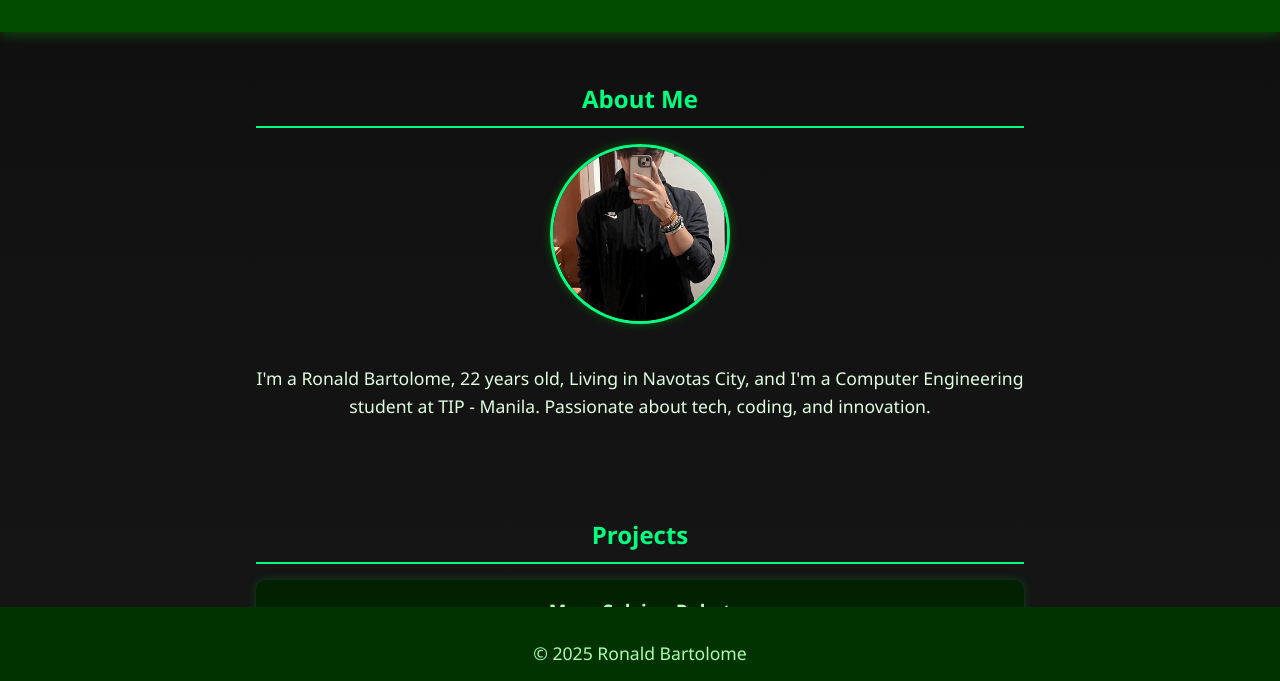
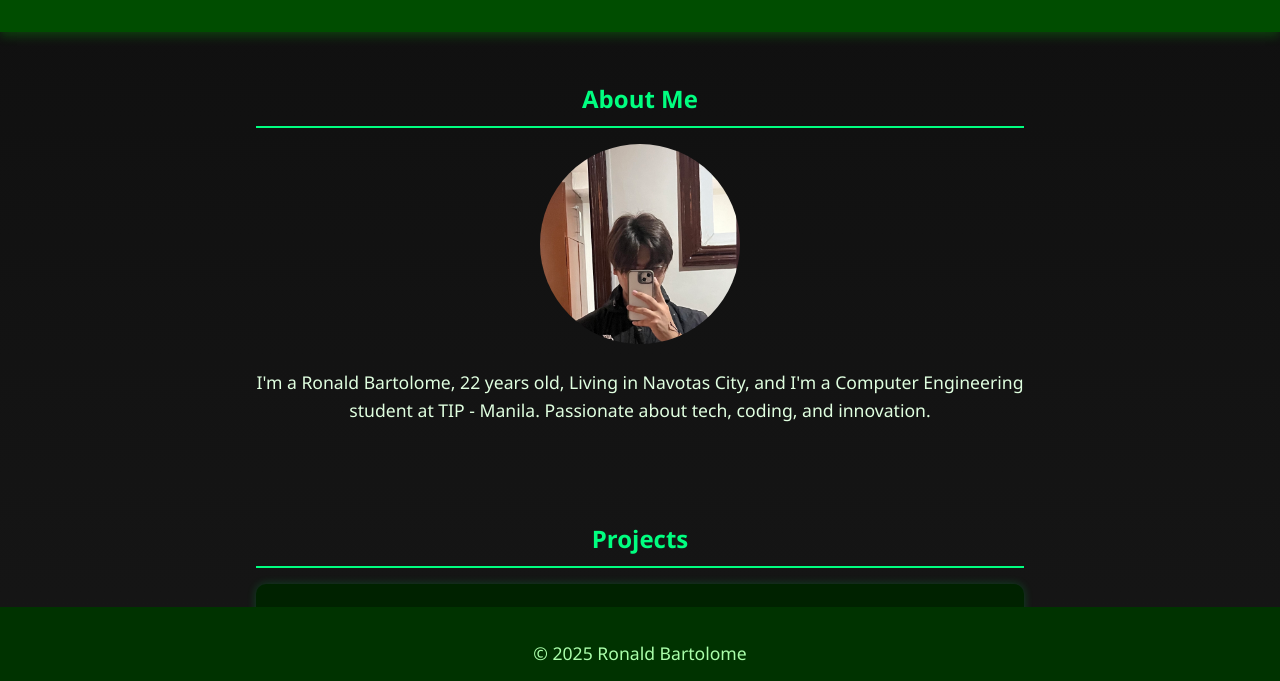
Before and after one commit to rnldbrtlm12/porti, a plain HTML site: page index.html in a window 1280 px wide. Shown: the part 117-798 px from the top of the page. Drawn offline with Linux system fonts and the light colour scheme.

Commit message:
Update style.css

```diff
--- a/style.css
+++ b/style.css
@@ -72,14 +72,13 @@
   }
 
   /* Profile Image */
-  .profile-pic {
-    width: 180px;
-    height: 180px;
-    border-radius: 50%;
-    object-fit: cover;
-    border: 3px solid #00ff80;
-    margin-bottom: 1rem;
-    box-shadow: 0 0 10px rgba(0, 255, 0, 0.3);
+.profile-pic {
+  width: 200px;
+  height: 200px;
+  object-fit: cover;
+  object-position: top;
+  border-radius: 50%;
+
   }
 
   /* Projects */
```
